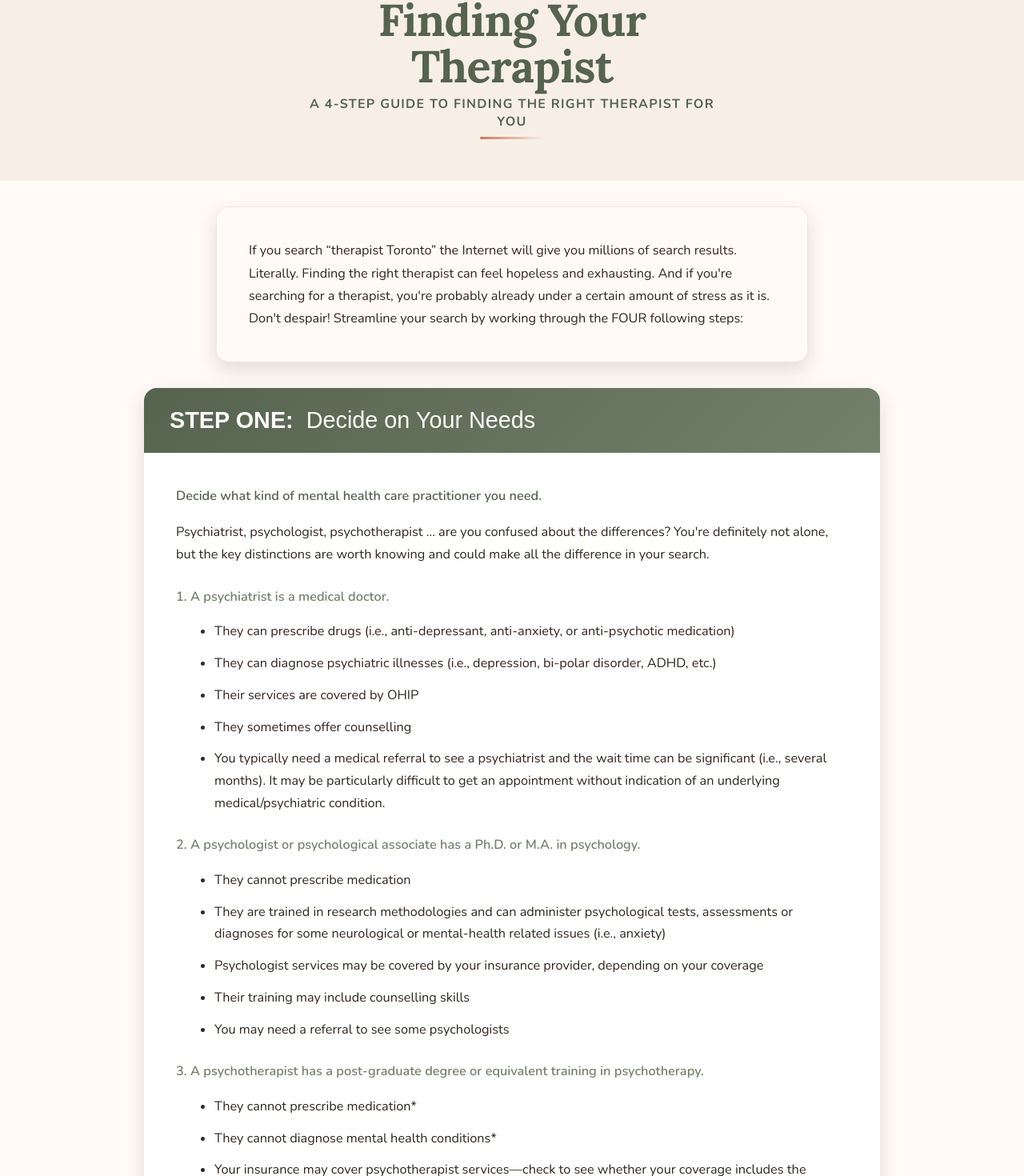
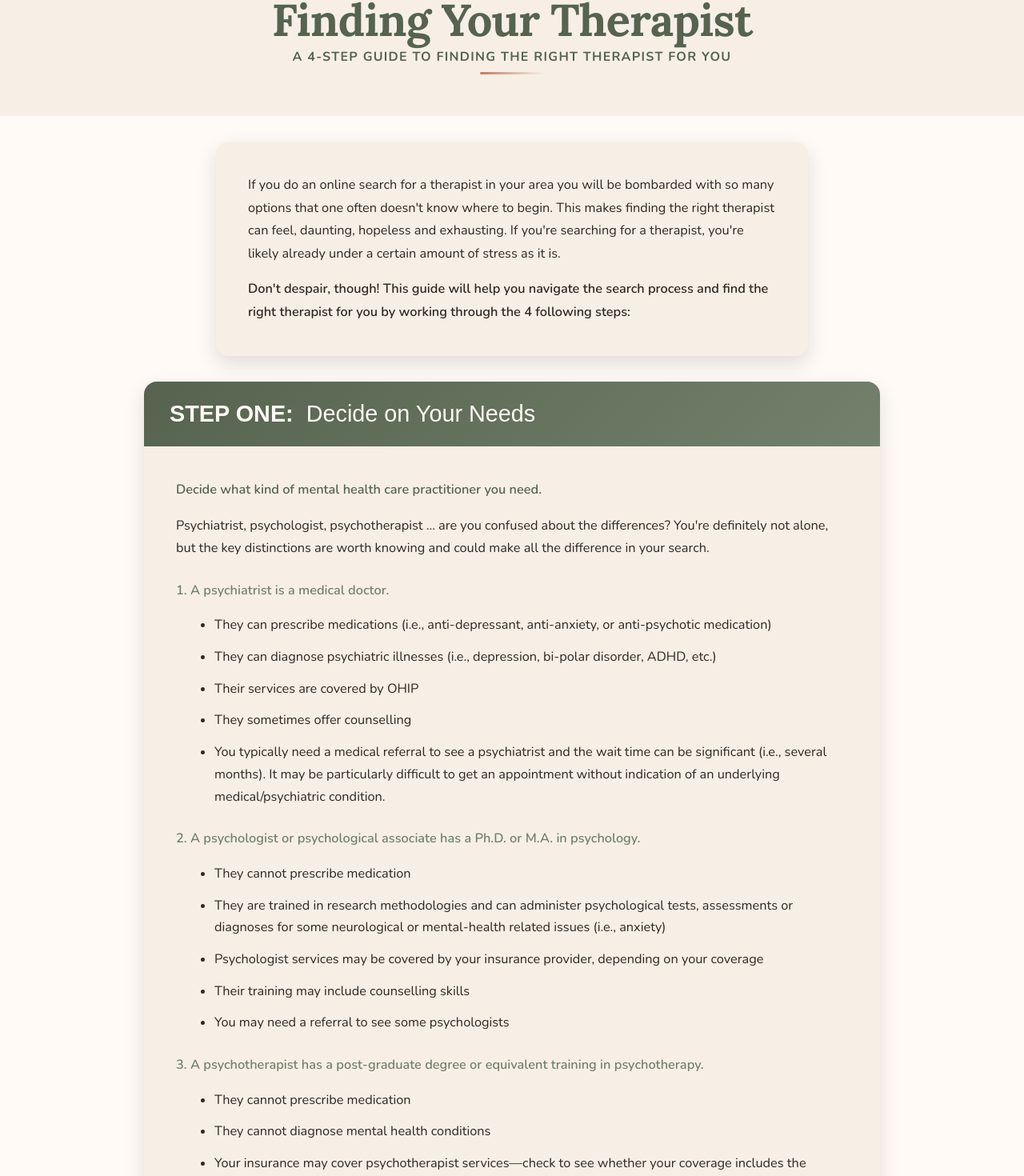
Before and after one commit to danispinxo/jesse-site, a Next.js app: page /guide in a window 1280 px wide. Shown: the part 130-1600 px from the top of the page at 80% size. Built offline with nearby package versions, Linux system fonts and the light colour scheme; a web font is replaced by a local one.

Commit message:
Finish contact and guide

```diff
--- a/src/app/_pages/Contact.jsx
+++ b/src/app/_pages/Contact.jsx
@@ -45,6 +45,7 @@ export default function Contact() {
       {state.succeeded ? (
         <SubmitModal />
       ) : (
+        <section className="contact-content-section">
           <div className="contact-body">
             <div className="contact-info">
               <div className="contact-logo-wrapper">
@@ -208,6 +209,7 @@ export default function Contact() {
               </form>
             </div>
           </div>
+        </section>
       )}
 
       <Footer />
--- a/src/app/_pages/Guide.jsx
+++ b/src/app/_pages/Guide.jsx
@@ -1,4 +1,5 @@
 import "../styles/guide.scss";
+import Footer from "../_components/Footer";
 
 export default function Guide() {
   return (
@@ -15,11 +16,15 @@ export default function Guide() {
       </section>
 
       <div className="guide-intro">
-        If you search “therapist Toronto” the Internet will give you millions of
-        search results. Literally. Finding the right therapist can feel hopeless
-        and exhausting. And if you're searching for a therapist, you're probably
-        already under a certain amount of stress as it is. Don't despair!
-        Streamline your search by working through the FOUR following steps:
+        <p>
+          If you do an online search for a therapist in your area you will be bombarded with so many options that one often doesn't know where to begin. This makes finding the right therapist can feel, daunting, hopeless and exhausting. If you're searching for a therapist, you're likely already under a certain amount of stress as it is.
+        </p>
+        <p className="guide-intro-lede">
+          Don&apos;t despair, though! This guide will help you navigate the
+          search process and find the right therapist for you by working through
+          the 4 following steps:
+        </p>
+
       </div>
 
       <div className="section">
@@ -42,7 +47,7 @@ export default function Guide() {
           <p className="subtitle">1. A psychiatrist is a medical doctor.</p>
           <ul className="single-column">
             <li>
-              They can prescribe drugs (i.e., anti-depressant, anti-anxiety, or
+              They can prescribe medications (i.e., anti-depressant, anti-anxiety, or
               anti-psychotic medication)
             </li>
             <li>
@@ -85,8 +90,8 @@ export default function Guide() {
           </p>
 
           <ul className="single-column">
-            <li>They cannot prescribe medication*</li>
-            <li>They cannot diagnose mental health conditions*</li>
+            <li>They cannot prescribe medication</li>
+            <li>They cannot diagnose mental health conditions</li>
             <li>
               Your insurance may cover psychotherapist services—check to see
               whether your coverage includes the designation Registered
@@ -318,6 +323,8 @@ export default function Guide() {
           </p>
         </div>
       </div>
+
+      <Footer />
     </main>
   );
 }
--- a/src/app/styles/_page-hero.scss
+++ b/src/app/styles/_page-hero.scss
@@ -14,7 +14,7 @@
     color: $primary-green;
 
     .hero-content {
-      max-width: 580px;
+      max-width: 720px;
       margin: 0 auto;
       padding: 0 $spacing-md;
 
--- a/src/app/styles/guide.scss
+++ b/src/app/styles/guide.scss
@@ -2,41 +2,41 @@
 
 .guide-page {
   background: $text-light;
+
+  .footer {
+    margin-top: $spacing-sm;
+    padding-top: 0;
+  }
 }
 
 .guide-intro {
   max-width: 740px;
   margin: 2rem auto;
   padding: 2.5rem;
-  background: rgba($text-light, 0.95);
-  border: 1px solid rgba($primary-green, 0.12);
+  background: $background-light;
+  border: none;
   border-radius: $border-radius-md;
   box-shadow: $shadow-md;
-  transition: transform $transition-normal;
-
-  &:hover {
-    transform: translateY(-5px);
-  }
 
   p {
     color: $text-dark;
     line-height: 1.75;
     margin-bottom: 1rem;
   }
+
+  .guide-intro-lede {
+    font-weight: 600;
+    margin-bottom: 0;
+  }
 }
 
 .section {
   max-width: 920px;
   margin: 2rem auto;
-  background-color: #ffffff;
+  background-color: $background-light;
   border-radius: $border-radius-md;
   box-shadow: $shadow-md;
   overflow: hidden;
-  transition: transform $transition-normal;
-
-  &:hover {
-    transform: translateY(-5px);
-  }
 
   .section-label {
     background: linear-gradient(135deg, $primary-green, $secondary-green);
```
Also changed, not shown: src/app/styles/contact.scss (+11 -5 lines). Lines whose indentation alone changed are shown as unchanged.
